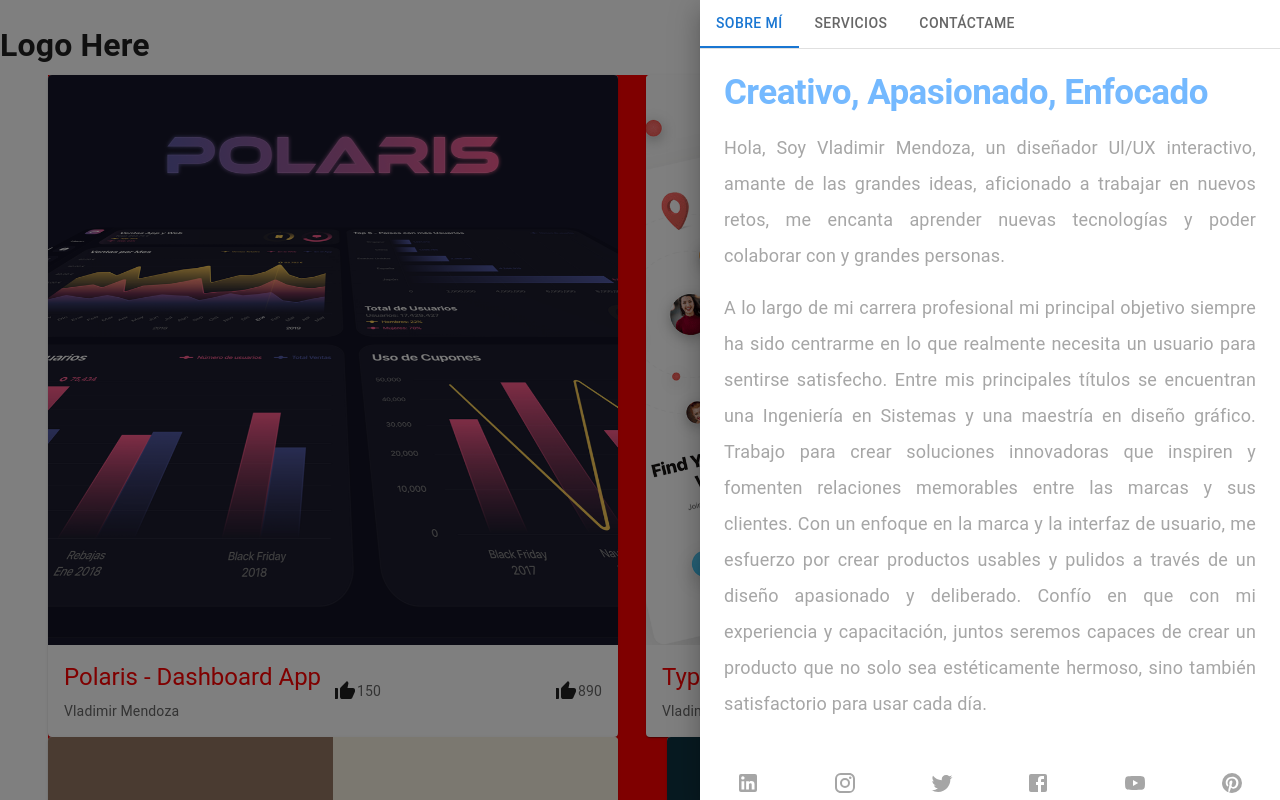
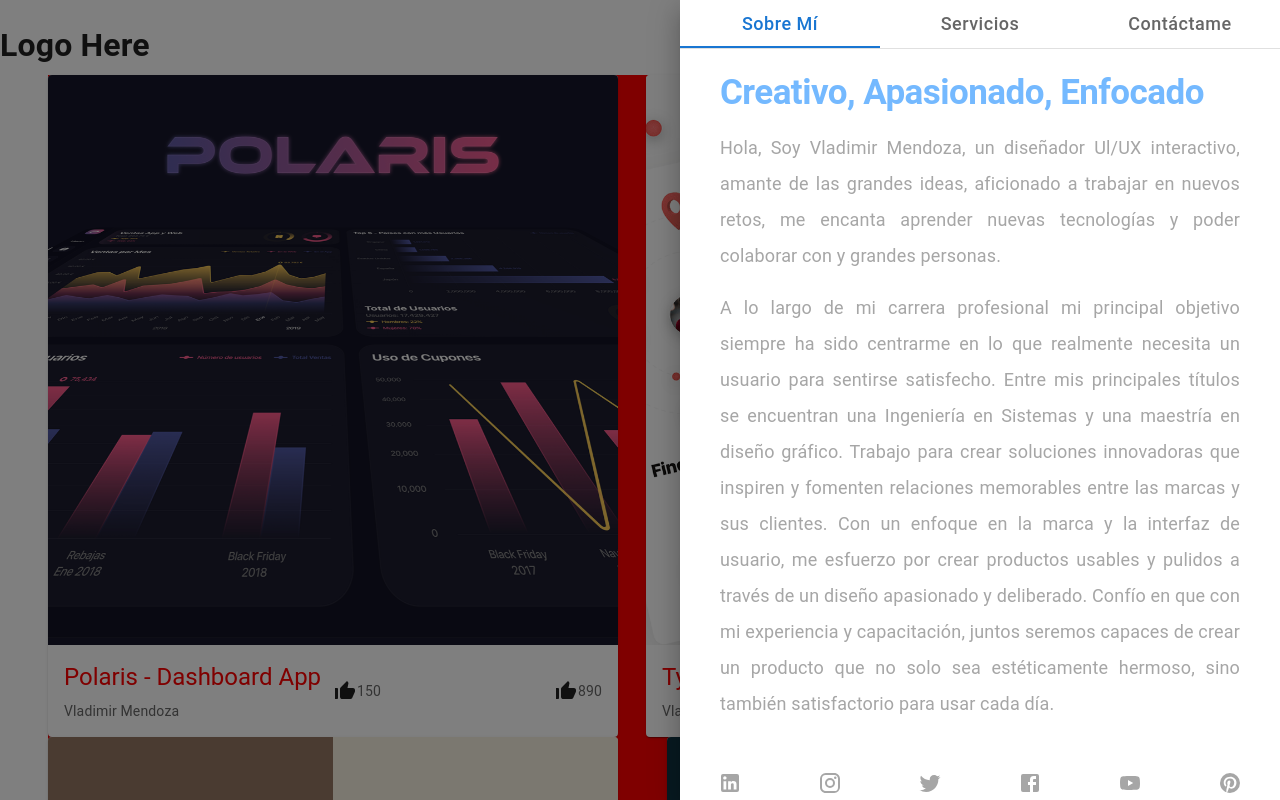
Before and after one commit to vladimendoza/PortafolioDev, a Next.js app: page /dashboard in a window 1280 px wide. Both pictures are taken after a click on the button 1248 px from the left and 18 px from the top of the page. Shown: the top 800 px of the page. Built offline with nearby package versions, Linux system fonts and the light colour scheme.

Commit message:
contact section

```diff
--- a/src/components/Contactame.tsx
+++ b/src/components/Contactame.tsx
@@ -22,21 +22,21 @@ export default function Contactame() {
         </Typography>
         <TextField
           id="outlined-basic"
-          label="Email"
+          label="Correo Electronico"
           variant="outlined"
           maxRows={4}
-          style={{ width: '100%' }} />
+          style={{ width: '100%', marginBottom: '30px'}} />
 
         <TextField
           id="outlined-multiline-static"
-          label="Multiline"
+          label="Mensaje"
           multiline
           rows={4}
-          defaultValue="Default Value"
+          defaultValue="¿Cómo puedo ayudarte?"
           style={{ width: '100%' }} />
       </Box>
 
-      <Box mt={4} mb={5}>
+      <Box mt={4} mb={4}>
         <Typography variant="h3"  mb={2} fontSize={20} color={'#74B9FF'} fontWeight={500}>
           Elige los servicios que necesitas
         </Typography>
--- a/src/components/TabSet.tsx
+++ b/src/components/TabSet.tsx
@@ -31,7 +31,7 @@ function TabPanel(props: TabPanelProps) {
       {...other}
     >
       {value === index && (
-        <Box sx={{ p: 3 }}>
+        <Box sx={{ pr: 5, pl: 5, pt: 3, pb:3 }}>
           <Typography>{children}</Typography>
         </Box>
       )}
@@ -54,13 +54,13 @@ export default function TabSet() {
   };
 
   return (
-    <Box sx={{ width: 580 }}>
+    <Box sx={{ width: 600 }}>
 
-      <Box sx={{ borderBottom: 1, borderColor: 'divider', display: 'flex' }}>
-        <Tabs  value={value} onChange={handleChange} centered aria-label="basic tabs example">
-          <Tab label="Sobre mí" {...a11yProps(0)} />
-          <Tab label="Servicios" {...a11yProps(1)} />
-          <Tab label="Contáctame" {...a11yProps(2)} />
+      <Box sx={{ borderBottom: 1, borderColor: 'divider' }}>
+        <Tabs  value={value} onChange={handleChange} aria-label="basic tabs example"  variant="fullWidth">
+          <Tab label="Sobre mí" {...a11yProps(0)} style={{textTransform: 'capitalize', fontSize: 18}} />
+          <Tab label="Servicios" {...a11yProps(1)} style={{textTransform: 'capitalize', fontSize: 18}}/>
+          <Tab label="Contáctame" {...a11yProps(2)} style={{textTransform: 'capitalize', fontSize: 18}}/>
         </Tabs>
       </Box>
 
@@ -77,7 +77,6 @@ export default function TabSet() {
       </TabPanel>
 
       <Box>
-
         <div style={{
           width: '100%',
           height: 35,
```
